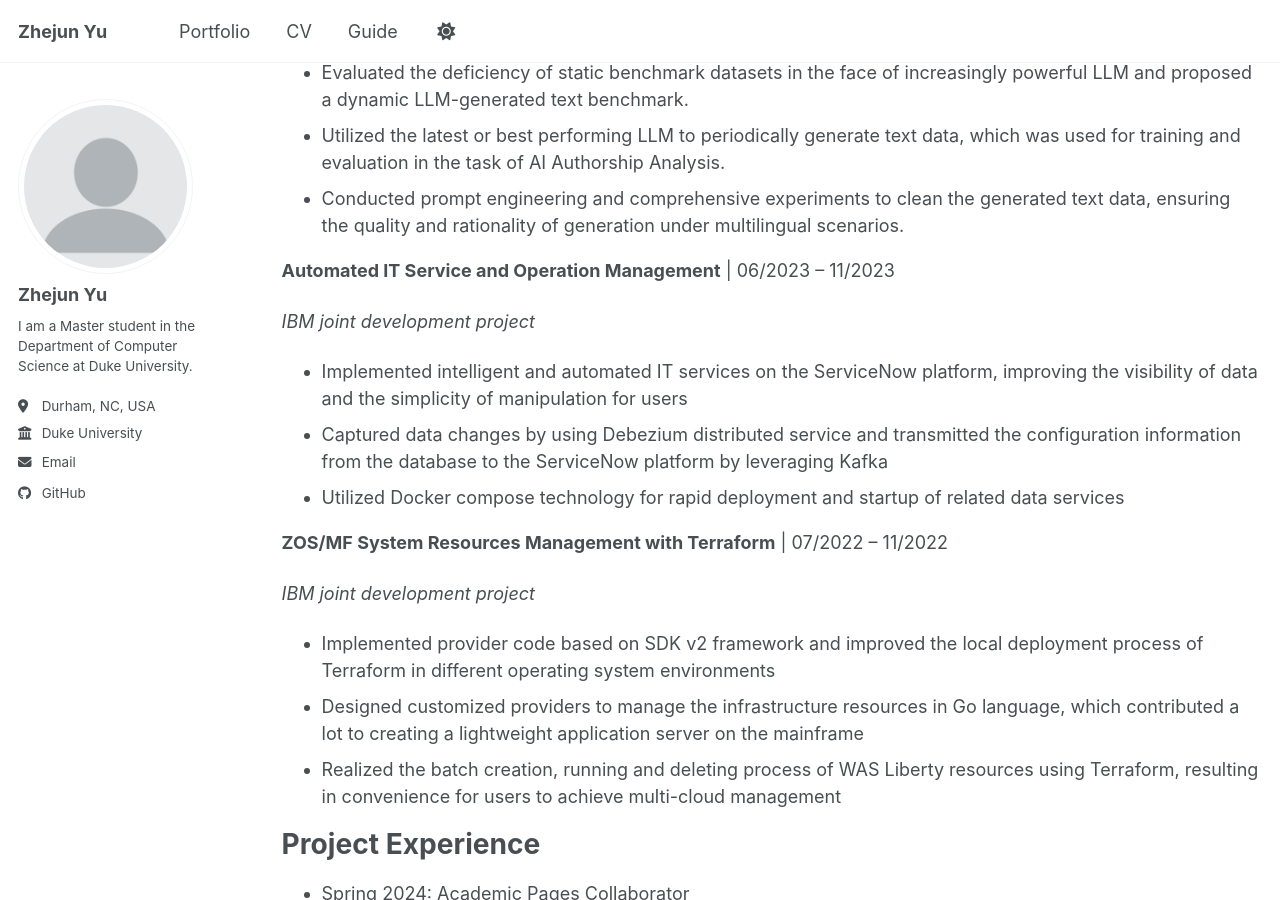
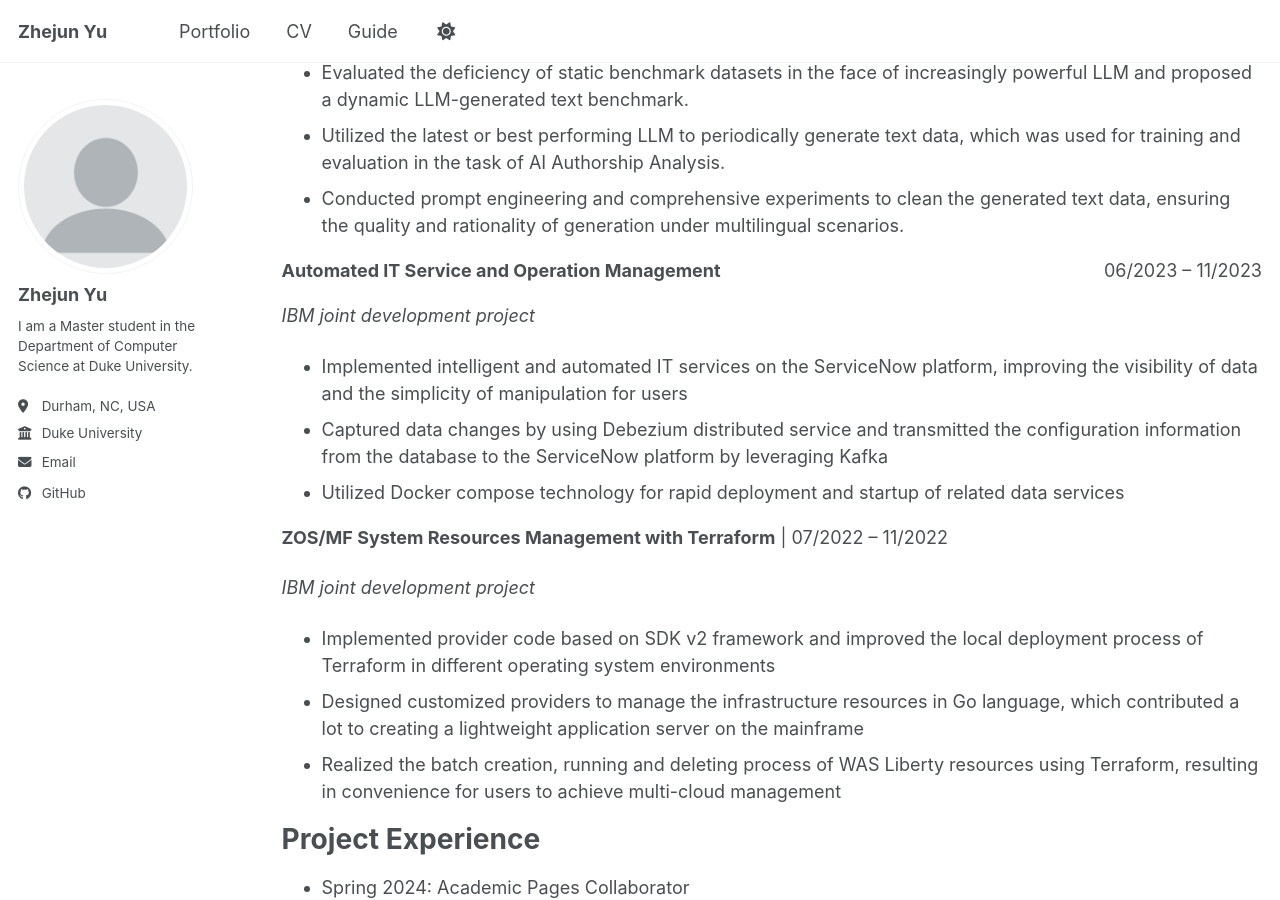
Before and after one commit to unknownyouth/unknownyouth.github.io, a Jekyll site: the page built from _pages/cv.md, in a window 1280 px wide and 900 px high, scrolled down 339 px. Built offline with Jekyll 4.4.1, drawn with Linux system fonts in a browser that asks for light colours; a script bundle is joined from its source files by our own code; library files that are not in the unit come from our copies.

Commit message:
Try HTML format

```diff
--- a/_pages/cv.md
+++ b/_pages/cv.md
@@ -23,7 +23,11 @@ Education Background
 * Utilized the latest or best performing LLM to periodically generate text data, which was used for training and evaluation in the task of AI Authorship Analysis.
 * Conducted prompt engineering and comprehensive experiments to clean the generated text data, ensuring the quality and rationality of generation under multilingual scenarios.
 
-**Automated IT Service and Operation Management** \| 06/2023 – 11/2023
+<!-- **Automated IT Service and Operation Management** \| 06/2023 – 11/2023 -->
+<div style="display: flex; justify-content: space-between;">
+  <strong>Automated IT Service and Operation Management</strong>
+  <span>06/2023 – 11/2023</span>
+</div>
 
 *IBM joint development project*
 
```
